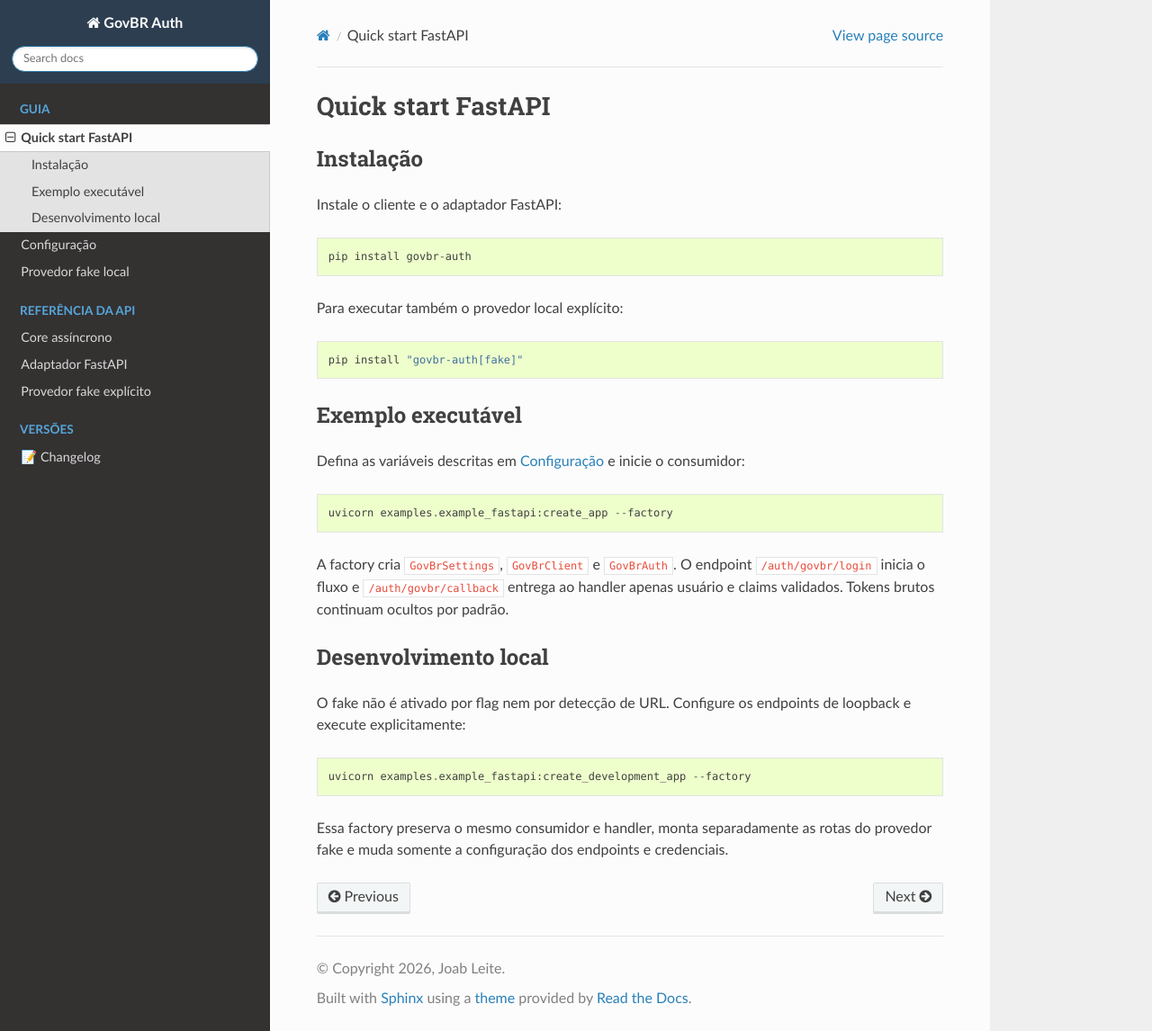
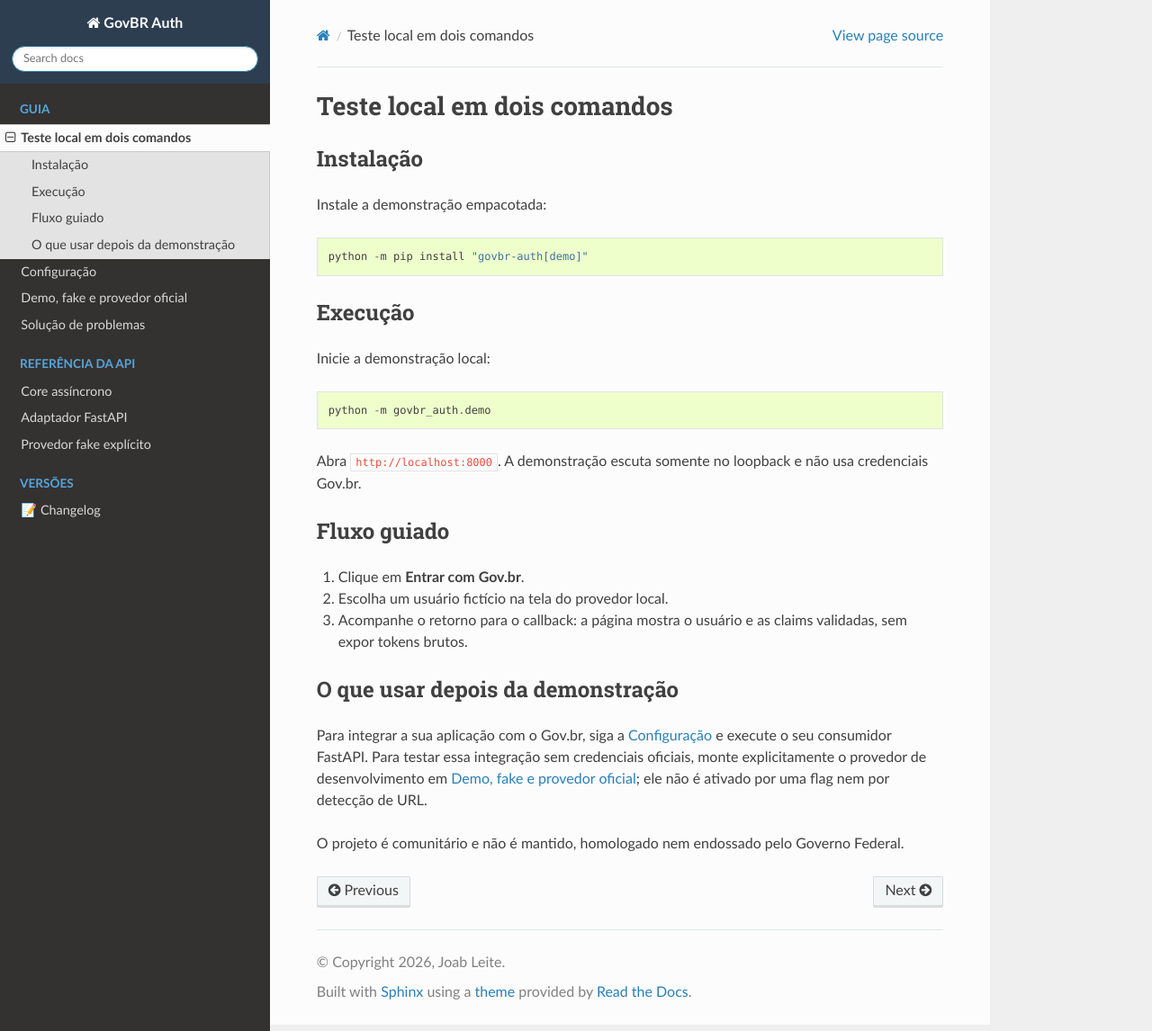
Before and after one commit to cereja-project/govbr_auth, a Sphinx documentation site: the page built from docs/guide/quick-start.rst, in a window 1280 px wide and 1146 px high. Shown: the whole window at 90% size. Built offline with Sphinx 7.4.7 and the Read the Docs theme 3.1.0, drawn with Linux system fonts in a browser that asks for light colours.

Commit message:
docs(quickstart): lead with installable fake demo

```diff
--- a/docs/CHANGELOG.rst
+++ b/docs/CHANGELOG.rst
@@ -16,3 +16,4 @@ distribuição. Essa limitação é exclusiva do fake e não se aplica ao proved
 oficial Gov.br.
 
 .. include:: ../CHANGELOG.md
+   :parser: myst_parser.sphinx_
--- a/docs/api/core.rst
+++ b/docs/api/core.rst
@@ -18,7 +18,7 @@ Cliente e autorização
 .. autoclass:: govbr_auth.core.AuthenticationResult
 
 Transações e validação
----------------------
+----------------------
 
 .. autoclass:: govbr_auth.core.InMemoryTransactionStore
 
--- a/docs/conf.py
+++ b/docs/conf.py
@@ -53,7 +53,6 @@ html_theme_options = {
     'analytics_id': '',
     'canonical_url': 'https://govbr-auth.readthedocs.io/',
     'logo_only': False,
-    'display_version': True,
     'prev_next_buttons_location': 'bottom',
     'style_external_links': False,
     'vcs_pageview_mode': '',
@@ -77,7 +76,7 @@ intersphinx_mapping = {
 pygments_style = 'sphinx'
 
 # HTML output directory
-html_static_path = ['_static']
+html_static_path = []
 
 # Napoleon extension settings (for Google style docstrings)
 napoleon_google_docstring = True
@@ -90,7 +89,3 @@ napoleon_use_admonition_for_notes = True
 napoleon_use_admonition_for_references = False
 napoleon_use_param_annotations = False
 napoleon_use_rtype_annotations = True
-
-# Add any paths that contain custom static files here
-if os.path.exists('_static'):
-    html_static_path.append('_static')
--- a/docs/guide/quick-start.rst
+++ b/docs/guide/quick-start.rst
@@ -1,37 +1,38 @@
-Quick start FastAPI
-===================
+Teste local em dois comandos
+=============================
 
 Instalação
 ----------
 
-Instale o cliente e o adaptador FastAPI::
+Instale a demonstração empacotada::
 
-    pip install govbr-auth
+    python -m pip install "govbr-auth[demo]"
 
-Para executar também o provedor local explícito::
+Execução
+--------
 
-    pip install "govbr-auth[fake]"
+Inicie a demonstração local::
 
-Exemplo executável
-------------------
+    python -m govbr_auth.demo
 
-Defina as variáveis descritas em :doc:`configuration` e inicie o consumidor::
+Abra ``http://localhost:8000``. A demonstração escuta somente no loopback e não
+usa credenciais Gov.br.
 
-    uvicorn examples.example_fastapi:create_app --factory
+Fluxo guiado
+------------
 
-A factory cria ``GovBrSettings``, ``GovBrClient`` e ``GovBrAuth``. O endpoint
-``/auth/govbr/login`` inicia o fluxo e ``/auth/govbr/callback`` entrega ao
-handler apenas usuário e claims validados. Tokens brutos continuam ocultos por
-padrão.
+1. Clique em **Entrar com Gov.br**.
+2. Escolha um usuário fictício na tela do provedor local.
+3. Acompanhe o retorno para o callback: a página mostra o usuário e as claims
+   validadas, sem expor tokens brutos.
 
-Desenvolvimento local
----------------------
+O que usar depois da demonstração
+---------------------------------
 
-O fake não é ativado por flag nem por detecção de URL. Configure os endpoints
-de loopback e execute explicitamente::
+Para integrar a sua aplicação com o Gov.br, siga a :doc:`configuration` e
+execute o seu consumidor FastAPI. Para testar essa integração sem credenciais
+oficiais, monte explicitamente o provedor de desenvolvimento em
+:doc:`fake-mode`; ele não é ativado por uma flag nem por detecção de URL.
 
-    uvicorn examples.example_fastapi:create_development_app --factory
-
-Essa factory preserva o mesmo consumidor e handler, monta separadamente as
-rotas do provedor fake e muda somente a configuração dos endpoints e
-credenciais.
+O projeto é comunitário e não é mantido, homologado nem endossado pelo Governo
+Federal.
--- a/docs/index.rst
+++ b/docs/index.rst
@@ -12,6 +12,7 @@ OpenID Connect. O cliente valida ``state``, tokens RS256 por JWKS, ``issuer``,
    guide/quick-start
    guide/configuration
    guide/fake-mode
+   guide/troubleshooting
 
 .. toctree::
    :maxdepth: 2
```
Also changed, not shown: CHANGELOG.md (+1 -1 lines), README.md (+22 -7 lines), docs/guide/fake-mode.rst (+18 -5 lines), docs/guide/troubleshooting.rst (added, +41 -0 lines), 1 other file.
